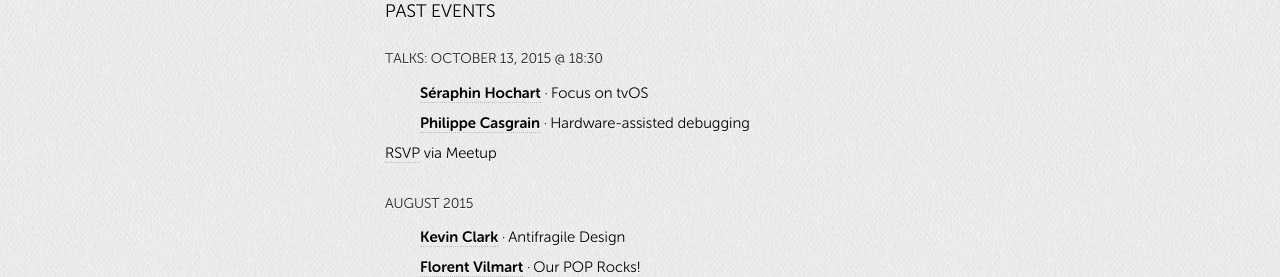
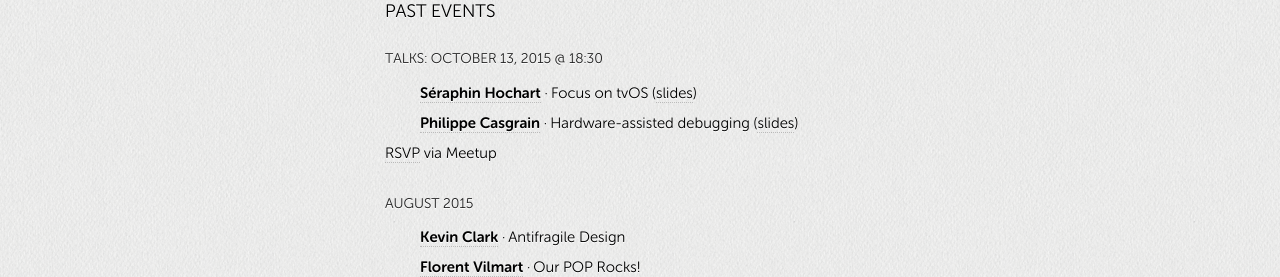
Before and after one commit to CocoaheadsMTL/cocoaheadsmtl.github.io, a Jekyll site: the page built from index.html, in a window 1280 px wide. Shown: the part 1129-1406 px from the top of the page. Built offline with Jekyll 4.4.1, drawn with Linux system fonts in a browser that asks for light colours.

Commit message:
Added support for slides

```diff
--- a/index.html
+++ b/index.html
@@ -53,7 +53,11 @@
           {% endif %}
         </div>
         <div class="talk-title">
+  				{% if speaker.slides_url %}
+  				<span>{{ speaker.title }} (<a href="{{ speaker.slides_url }}">slides</a>)</span>
+  				{% else %}
   				<span>{{ speaker.title }}</span>
+  				{% endif %}
         </div>
       </div>
       {% endfor %}
```
Also changed, not shown: _past_events/2015-10-13.md (+2 -2 lines).
